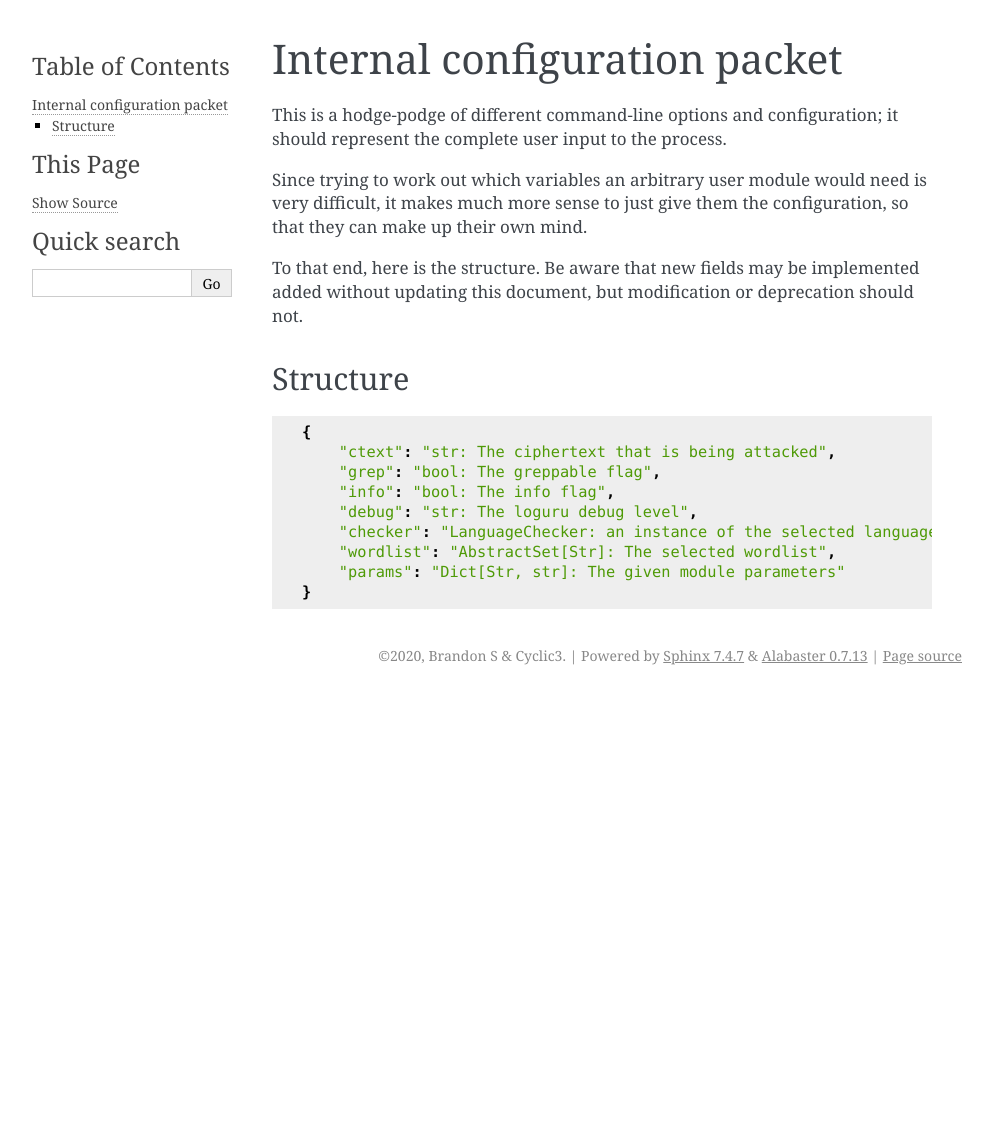
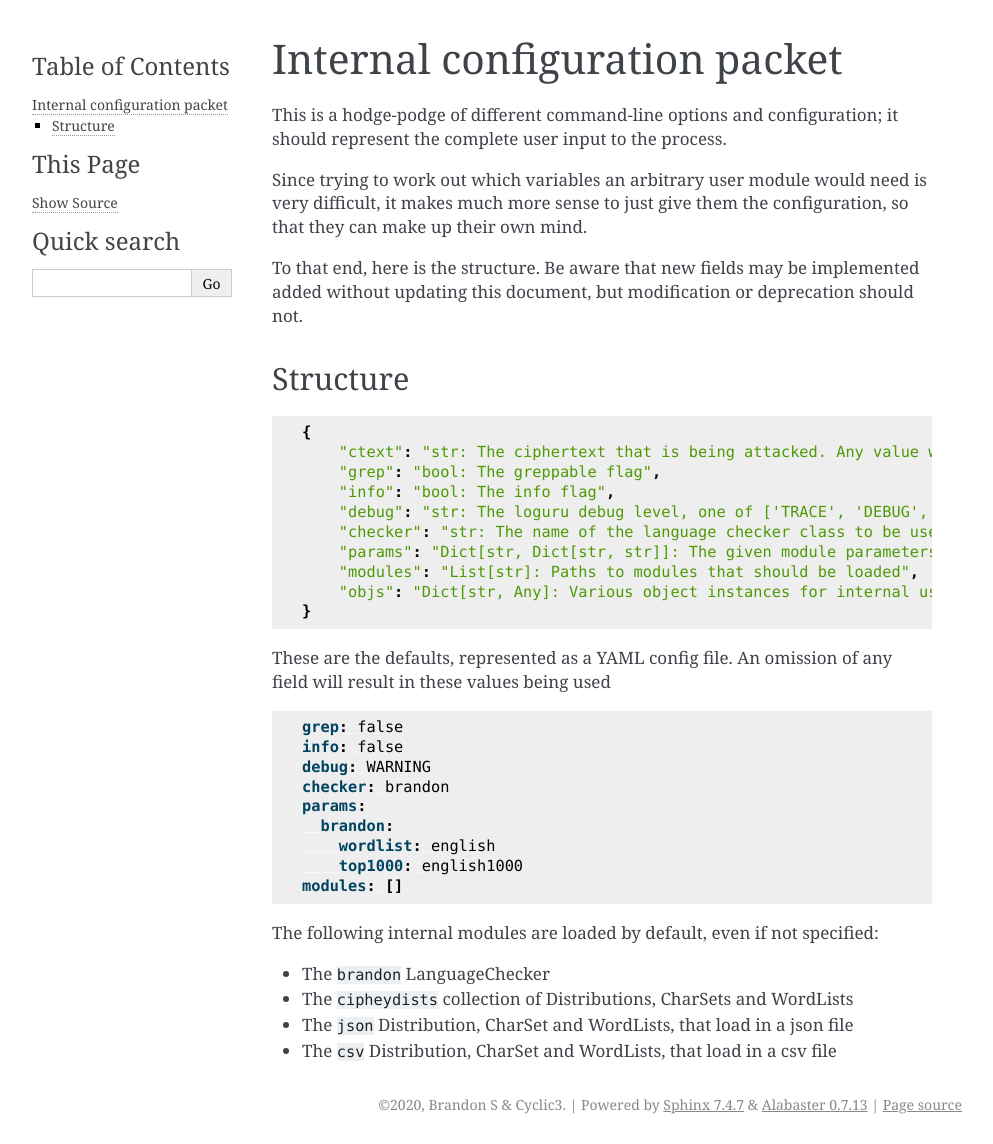
Before and after one commit to Ciphey/Ciphey, a Sphinx documentation site: the page built from docs/config.rst, in a window 1280 px wide. Shown: the whole page, without its empty margins (148-1141 px from the left). Built offline with Sphinx 7.4.7, drawn with Linux system fonts in a browser that asks for light colours; before the commit the page ends 900 px from its top, so only the background shows below that.

Commit message:
Fixed docs

```diff
--- a/docs/config.rst
+++ b/docs/config.rst
@@ -19,11 +19,34 @@ Structure
 .. code:: python
 
     {
-        "ctext": "str: The ciphertext that is being attacked",
+        "ctext": "str: The ciphertext that is being attacked. Any value will be clobbered on program start",
         "grep": "bool: The greppable flag",
         "info": "bool: The info flag",
-        "debug": "str: The loguru debug level",
-        "checker": "LanguageChecker: an instance of the selected language checker",
-        "wordlist": "AbstractSet[Str]: The selected wordlist",
-        "params": "Dict[Str, str]: The given module parameters"
+        "debug": "str: The loguru debug level, one of ['TRACE', 'DEBUG', 'WARNING', 'ERROR', None/~]",
+        "checker": "str: The name of the language checker class to be used",
+        "params": "Dict[str, Dict[str, str]]: The given module parameters, indexed by the module name and the param name",
+        "modules": "List[str]: Paths to modules that should be loaded",
+        "objs": "Dict[str, Any]: Various object instances for internal use"
     }
+
+These are the defaults, represented as a YAML config file.
+An omission of any field will result in these values being used
+
+.. code:: yaml
+
+    grep: false
+    info: false
+    debug: WARNING
+    checker: brandon
+    params:
+      brandon:
+        wordlist: english
+        top1000: english1000
+    modules: []
+
+The following internal modules are loaded by default, even if not specified:
+
+* The ``brandon`` LanguageChecker
+* The ``cipheydists`` collection of Distributions, CharSets and WordLists
+* The ``json`` Distribution, CharSet and WordLists, that load in a json file
+* The ``csv`` Distribution, CharSet and WordLists, that load in a csv file
```
Also changed, not shown: 2 other files.
